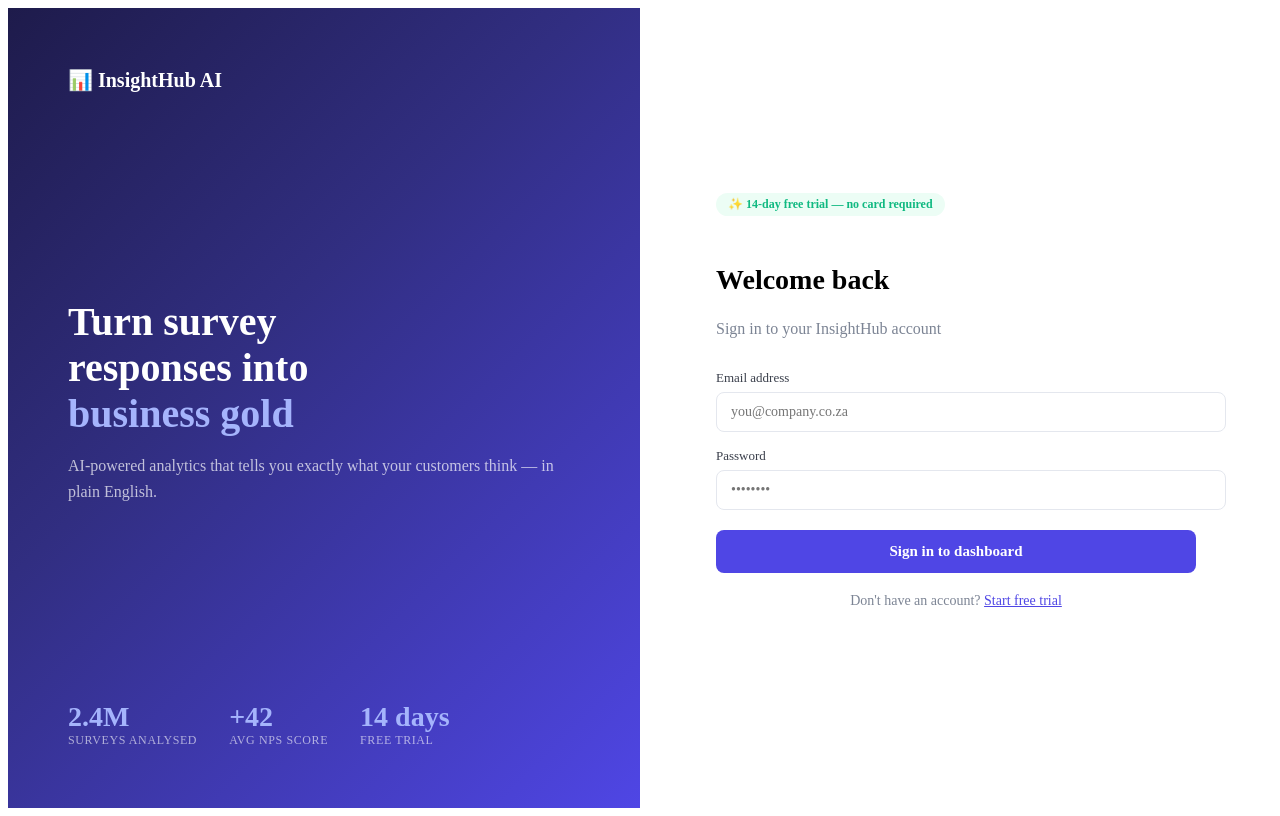
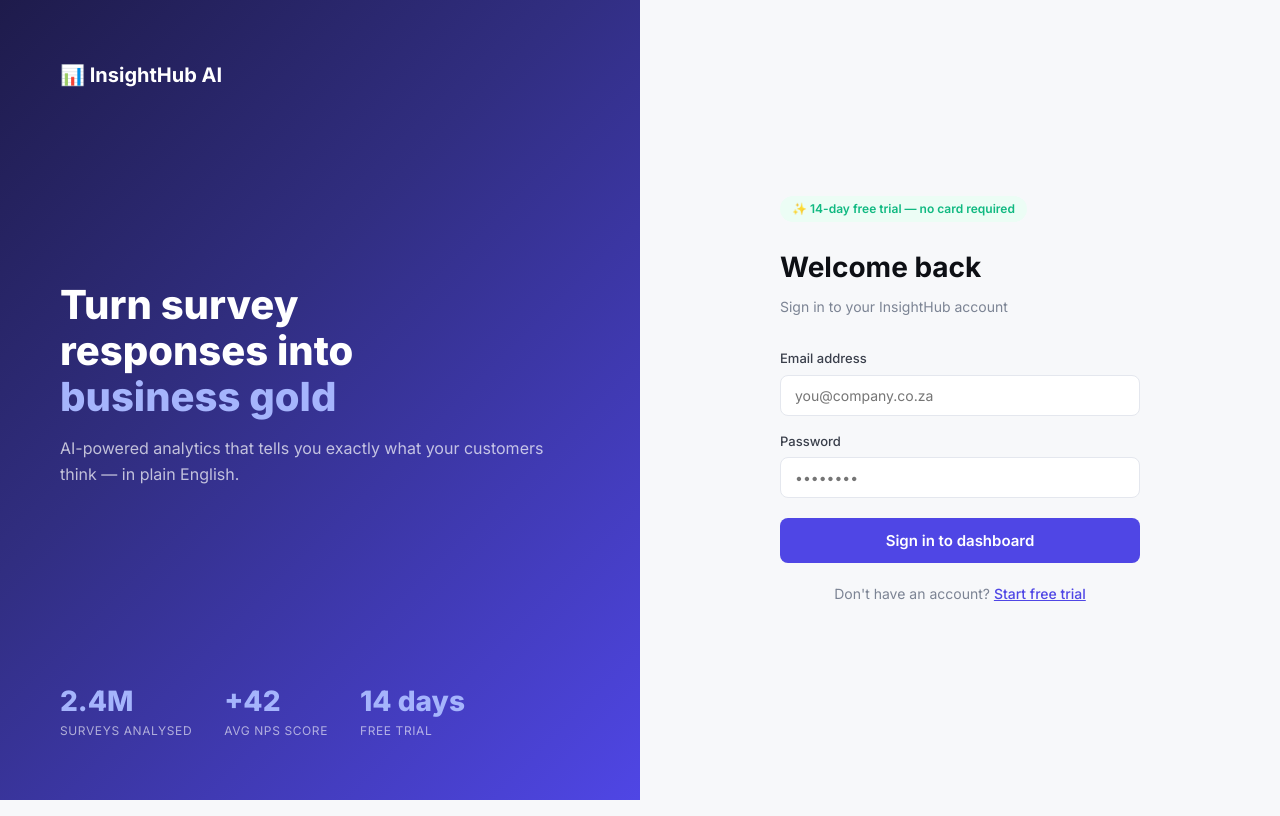
Before and after one commit to Joemusa/theanalyst, a Next.js app: page /login in a window 1280 px wide. Built offline with nearby package versions, Linux system fonts and the light colour scheme; no server answers.

Commit message:
Add Meta Pixel 1019196577428081

```diff
--- a/app/components/MetaPixel.tsx
+++ b/app/components/MetaPixel.tsx
@@ -3,7 +3,6 @@ import { useEffect } from 'react'
 
 export default function MetaPixel() {
   useEffect(() => {
-    const pixelId = 'YOUR_PIXEL_ID'
     if (typeof window !== 'undefined') {
       (window as any).fbq = (window as any).fbq || function(...args: any[]) {
         ((window as any).fbq.q = (window as any).fbq.q || []).push(args)
@@ -12,7 +11,7 @@ export default function MetaPixel() {
       script.src = 'https://connect.facebook.net/en_US/fbevents.js'
       script.async = true
       document.head.appendChild(script)
-      ;(window as any).fbq('init', pixelId)
+      ;(window as any).fbq('init', '1019196577428081')
       ;(window as any).fbq('track', 'PageView')
     }
   }, [])
--- /dev/null
+++ b/app/layout.tsx
@@ -0,0 +1,22 @@
+import type { Metadata } from 'next'
+import { Inter } from 'next/font/google'
+import './globals.css'
+import MetaPixel from '@/app/components/MetaPixel'
+
+const inter = Inter({ subsets: ['latin'] })
+
+export const metadata: Metadata = {
+  title: 'InsightIQ — AI Survey Analytics for South African Businesses',
+  description: 'Turn survey responses into actionable business insights using AI. Sentiment analysis, NPS tracking, forecasting and more. 14-day free trial.',
+}
+
+export default function RootLayout({ children }: { children: React.ReactNode }) {
+  return (
+    <html lang="en">
+      <body className={inter.className}>
+        <MetaPixel />
+        {children}
+      </body>
+    </html>
+  )
+}
```
